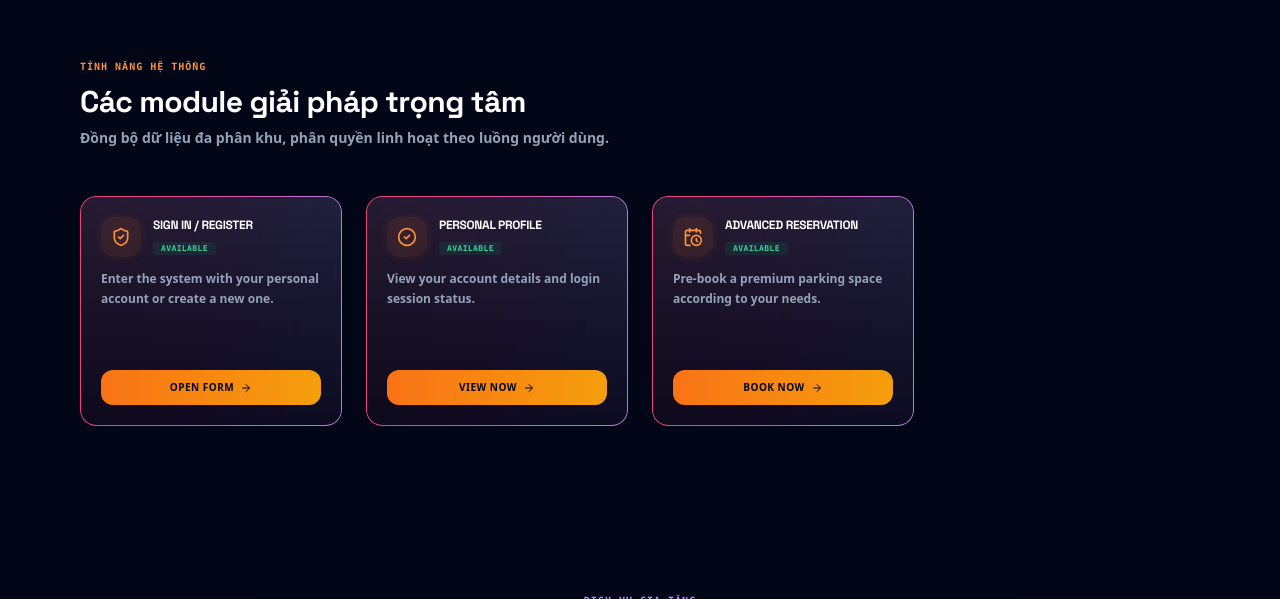
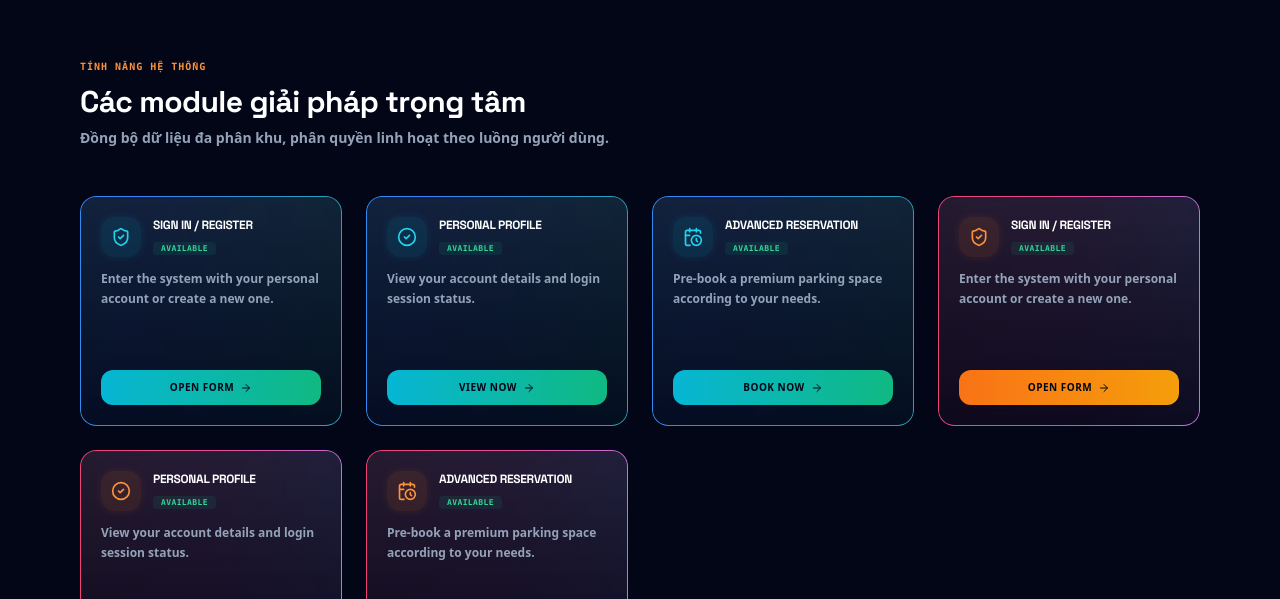
Before and after one commit to locphamxuan/ParkingManagement_FE_WDP301, a React (Vite) app: page / in a window 1280 px wide. Shown: the part 2201-2800 px from the top of the page. Built offline with nearby package versions, Linux system fonts and the light colour scheme; no server answers.

Commit message:
feat(ui): implement dual theme (cyan and orange) for homepage ModuleCard

```diff
--- a/src/pages/HomePage.tsx
+++ b/src/pages/HomePage.tsx
@@ -86,22 +86,54 @@ const benefits = [
 // Interactive 3D Parking Building Component with Parallax Tilt Effect
 
 
+const CARD_THEMES = {
+  cyan: {
+    borderGradient: 'linear-gradient(270deg, #06b6d4, #10b981, #3b82f6, #06b6d4)', // Cyan, Emerald, Blue, Cyan
+    glow: 'rgba(6,182,212,0.18), rgba(16,185,129,0.08)',
+    glowColor: 'rgba(6,182,212,0.12)',
+    boxShadowHover: '0 15px 35px rgba(6, 182, 212, 0.25), 0 0 25px rgba(59, 130, 246, 0.15), inset 0 0 15px rgba(6, 182, 212, 0.15)',
+    boxShadowActive: '0 0 25px rgba(6, 182, 212, 0.15)',
+    iconBg: 'bg-cyan-500/10 text-cyan-400 shadow-[0_0_10px_rgba(6,182,212,0.1)]',
+    iconBgHover: 'bg-cyan-500/20 text-cyan-300 shadow-[0_0_15px_rgba(6,182,212,0.3)] scale-110',
+    buttonBg: 'bg-gradient-to-r from-cyan-500 to-emerald-500 text-slate-950 hover:shadow-[0_0_15px_rgba(6,182,212,0.2)] border-0',
+    buttonHoverGlow: '0 0 15px rgba(6,182,212,0.3)',
+    sheenGradient: 'linear-gradient(115deg, transparent 35%, rgba(6, 182, 212, 0.08) 45%, rgba(255, 255, 255, 0.25) 50%, rgba(16, 185, 129, 0.1) 55%, transparent 65%)',
+    particleColors: ['#06b6d4', '#10b981', '#3b82f6', '#ffffff', '#67e8f9', '#34d399']
+  },
+  orange: {
+    borderGradient: 'linear-gradient(270deg, #f97316, #fbbf24, #a78bfa, #ec4899, #f43f5e, #f97316)',
+    glow: 'rgba(249,115,22,0.18), rgba(168,85,247,0.08)',
+    glowColor: 'rgba(249,115,22,0.12)',
+    boxShadowHover: '0 15px 35px rgba(249, 115, 22, 0.25), 0 0 25px rgba(168, 85, 247, 0.15), inset 0 0 15px rgba(249, 115, 22, 0.15)',
+    boxShadowActive: '0 0 25px rgba(249,115,22,0.15)',
+    iconBg: 'bg-orange-500/10 text-orange-400 shadow-[0_0_10px_rgba(249,115,22,0.1)]',
+    iconBgHover: 'bg-orange-500/20 text-orange-300 shadow-[0_0_15px_rgba(249,115,22,0.3)] scale-110',
+    buttonBg: 'bg-gradient-to-r from-orange-500 to-amber-500 text-slate-950 hover:shadow-[0_0_15px_rgba(249,115,22,0.2)] border-0',
+    buttonHoverGlow: '0 0 15px rgba(249,115,22,0.3)',
+    sheenGradient: 'linear-gradient(115deg, transparent 35%, rgba(255, 215, 0, 0.08) 45%, rgba(255, 255, 255, 0.25) 50%, rgba(249, 115, 22, 0.1) 55%, transparent 65%)',
+    particleColors: ['#ffd700', '#f97316', '#fbbf24', '#ffffff', '#ffb700', '#f43f5e']
+  }
+};
+
 function ModuleCard({
   module,
   index,
   onViewProfile,
-  onAction
+  onAction,
+  colorTheme = 'orange'
 }: {
   module: any;
   index: number;
   onViewProfile: () => void;
   onAction: (module: any) => void;
+  colorTheme?: 'orange' | 'cyan';
 }) {
   const [isHovered, setIsHovered] = useState(false);
   const Icon = moduleIcons[module.id] || CarFront;
 
   // Generate unique particles for each card instance on hover
   const particles = useMemo(() => {
+    const themeColors = CARD_THEMES[colorTheme].particleColors;
     return Array.from({ length: 22 }).map((_, i) => {
       const type = ['star', 'diamond', 'circle'][Math.floor(Math.random() * 3)];
       return {
@@ -112,17 +144,10 @@ function ModuleCard({
         duration: Math.random() * 1.6 + 1.4, // 1.4s to 3.0s
         startX: Math.random() * 90 + 5, // 5% to 95%
         drift: Math.random() * 40 - 20, // -20% to 20% drift
-        color: [
-          '#ffd700', // Gold
-          '#f97316', // Orange
-          '#fbbf24', // Amber
-          '#ffffff', // Diamond White
-          '#ffb700', // Metallic Gold
-          '#f43f5e', // Rose Gold/Rose Red
-        ][Math.floor(Math.random() * 6)],
+        color: themeColors[Math.floor(Math.random() * themeColors.length)],
       };
     });
-  }, []);
+  }, [colorTheme]);
 
   return (
     <motion.article
@@ -136,12 +161,12 @@ function ModuleCard({
       whileHover={module.available ? {
         scale: 1.03,
         y: -4,
-        boxShadow: '0 15px 35px rgba(249, 115, 22, 0.25), 0 0 25px rgba(168, 85, 247, 0.15), inset 0 0 15px rgba(249, 115, 22, 0.15)',
+        boxShadow: CARD_THEMES[colorTheme].boxShadowHover,
       } : { scale: 1.01 }}
       className={`rounded-2xl p-[1px] relative overflow-hidden transition-all duration-300 ${
         module.available
           ? isHovered
-            ? 'shadow-[0_0_25px_rgba(249,115,22,0.15)]'
+            ? colorTheme === 'cyan' ? 'shadow-[0_0_25px_rgba(6,182,212,0.2)]' : 'shadow-[0_0_25px_rgba(249,115,22,0.2)]'
             : 'bg-white/10'
           : 'bg-white/5 opacity-75'
       }`}
@@ -160,7 +185,7 @@ function ModuleCard({
           style={{
             position: 'absolute',
             inset: 0,
-            background: 'linear-gradient(270deg, #f97316, #fbbf24, #a78bfa, #ec4899, #f43f5e, #f97316)',
+            background: CARD_THEMES[colorTheme].borderGradient,
             backgroundSize: '400% 400%',
             opacity: 1, // Always fully visible
             borderRadius: '16px',
@@ -177,9 +202,11 @@ function ModuleCard({
       }`}>
         {/* Luxurious Ambient Background Glow */}
         <div
-          className={`absolute inset-0 bg-[radial-gradient(circle_at_50%_0%,rgba(249,115,22,0.18),rgba(168,85,247,0.08),transparent_65%)] pointer-events-none transition-opacity duration-500 ${
-            isHovered && module.available ? 'opacity-100' : 'opacity-0'
-          }`}
+          className="absolute inset-0 pointer-events-none transition-opacity duration-500"
+          style={{
+            background: `radial-gradient(circle at 50% 0%, ${CARD_THEMES[colorTheme].glow}, transparent 65%)`,
+            opacity: isHovered && module.available ? 1 : 0
+          }}
         />
 
         {/* Premium Diagonal Sheen sweep reflection */}
@@ -198,7 +225,7 @@ function ModuleCard({
             left: 0,
             width: '100%',
             height: '250%',
-            background: 'linear-gradient(115deg, transparent 35%, rgba(255, 215, 0, 0.08) 45%, rgba(255, 255, 255, 0.25) 50%, rgba(249, 115, 22, 0.1) 55%, transparent 65%)',
+            background: CARD_THEMES[colorTheme].sheenGradient,
             pointerEvents: 'none',
             zIndex: 5,
           }}
@@ -257,8 +284,8 @@ function ModuleCard({
             <div className={`p-2.5 rounded-lg transition-all duration-300 ${
               module.available
                 ? isHovered
-                  ? 'bg-orange-500/20 text-orange-300 shadow-[0_0_15px_rgba(249,115,22,0.3)] scale-110'
-                  : 'bg-orange-500/10 text-orange-400 shadow-[0_0_10px_rgba(249,115,22,0.1)]'
+                  ? CARD_THEMES[colorTheme].iconBgHover
+                  : CARD_THEMES[colorTheme].iconBg
                 : 'bg-slate-800 text-slate-500'
             }`}>
               <Icon size={20} className="transition-transform duration-300" />
@@ -276,10 +303,10 @@ function ModuleCard({
 
         <div className="mt-4 relative z-20">
           <motion.button
-            whileHover={module.available ? { scale: 1.02, boxShadow: '0 0 15px rgba(249,115,22,0.3)' } : {}}
+            whileHover={module.available ? { scale: 1.02, boxShadow: CARD_THEMES[colorTheme].buttonHoverGlow } : {}}
             whileTap={module.available ? { scale: 0.98 } : {}}
             className={`w-full py-2.5 px-4 rounded-xl text-[10px] font-black uppercase tracking-wider flex items-center justify-center gap-1.5 transition-colors duration-200 ${module.available
-                ? 'bg-gradient-to-r from-orange-500 to-amber-500 text-slate-950 hover:shadow-[0_0_15px_rgba(249,115,22,0.2)] border-0'
+                ? CARD_THEMES[colorTheme].buttonBg
                 : 'bg-slate-800 text-slate-500 cursor-not-allowed border border-white/5'
               }`}
             onClick={() => { if (module.id === 'profile') return onViewProfile(); onAction(module); }}
@@ -745,11 +772,23 @@ export default function HomePage({ modules, onOpenAuth, onViewProfile, onViewRes
           <div className="grid grid-cols-1 sm:grid-cols-2 md:grid-cols-4 gap-6">
             {productModules.map((module, index) => (
               <ModuleCard
-                key={module.id}
+                key={`${module.id}-cyan`}
                 module={module}
                 index={index}
                 onViewProfile={onViewProfile}
                 onAction={onAction}
+                colorTheme="cyan"
+              />
+            ))}
+
+            {productModules.map((module, index) => (
+              <ModuleCard
+                key={`${module.id}-orange`}
+                module={module}
+                index={index}
+                onViewProfile={onViewProfile}
+                onAction={onAction}
+                colorTheme="orange"
               />
             ))}
           </div>
```
